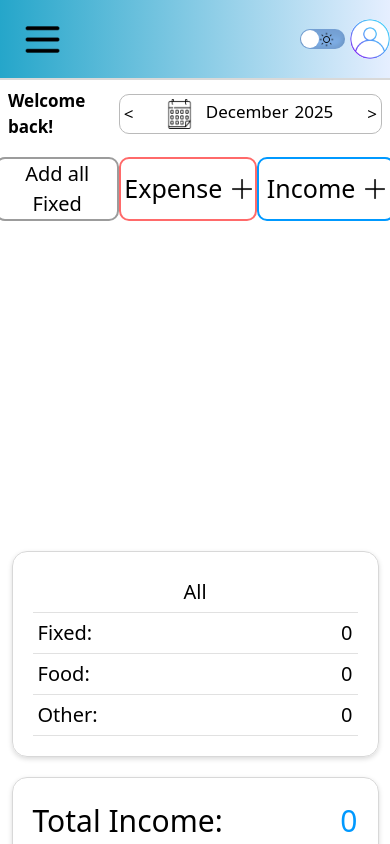
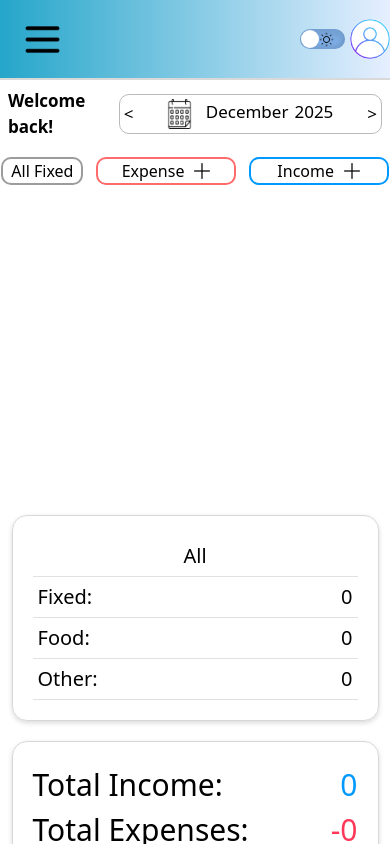
Before and after one commit to jhonatanIto/ExpenseTracker, a React (Vite) app: page / in a window 390 px wide. Shown: the top 844 px of the page. Built offline with nearby package versions, Linux system fonts and the light colour scheme.

Commit message:
more stuff

```diff
--- a/src/App.css
+++ b/src/App.css
@@ -196,6 +196,9 @@ body,
   border-radius: 10px;
   cursor: pointer;
 }
+.fixMobile {
+  display: none;
+}
 .allFixedButt {
   display: flex;
   justify-content: center;
@@ -242,8 +245,7 @@ body,
   cursor: pointer;
   transition: transform 0.1s;
 }
-.fixedFlex {
-}
+
 .fixedButt:hover {
   transform: translateY(-1px);
 }
@@ -816,4 +818,26 @@ body,
   .pig {
     width: 90px;
   }
+  .addButt {
+    font-size: 16px;
+    width: 35%;
+  }
+  .allFixedButt {
+    font-size: 16px;
+    border-radius: 10px;
+    cursor: pointer;
+    padding-left: 8px;
+    padding-right: 8px;
+  }
+  .fixDesk {
+    display: none;
+  }
+  .fixMobile {
+    display: flex;
+  }
+  .plus {
+    width: 16px;
+    height: 16px;
+    margin-left: 10px;
+  }
 }
--- a/src/pages/home/AddContainer.jsx
+++ b/src/pages/home/AddContainer.jsx
@@ -25,7 +25,8 @@ export default function AddContainer(props) {
             fixedCards.map((f) => addAllFixed(f));
           }}
         >
-          Add all Fixed
+          <div className="fixDesk">Add all Fixed</div>
+          <div className="fixMobile">All Fixed</div>
         </button>
         <button
           onClick={() => openModal("Expense")}
--- a/src/pages/home/CardInfo.jsx
+++ b/src/pages/home/CardInfo.jsx
@@ -64,6 +64,7 @@ export default function CardInfo(props) {
     if (e.key === "Enter") {
       updateCard();
       closeEditModal();
+      console.log("clicou enter");
     }
   }
   return (
--- a/src/pages/home/Modal.jsx
+++ b/src/pages/home/Modal.jsx
@@ -8,8 +8,6 @@ export default function Modal(props) {
     closeModal,
     setCards,
     saveData,
-    id,
-    setId,
     name,
     type,
     amount,
@@ -75,7 +73,6 @@ export default function Modal(props) {
       setName("");
       setAmount("");
       setType("Fixed");
-      setId((prev) => prev + 1);
       closeModal();
     }
   }
@@ -100,6 +97,7 @@ export default function Modal(props) {
           {expenseIncome}
         </div>
         <input
+          onKeyDown={handleKeyDown}
           className="dateInput"
           type="date"
           value={formattedDate}
```
